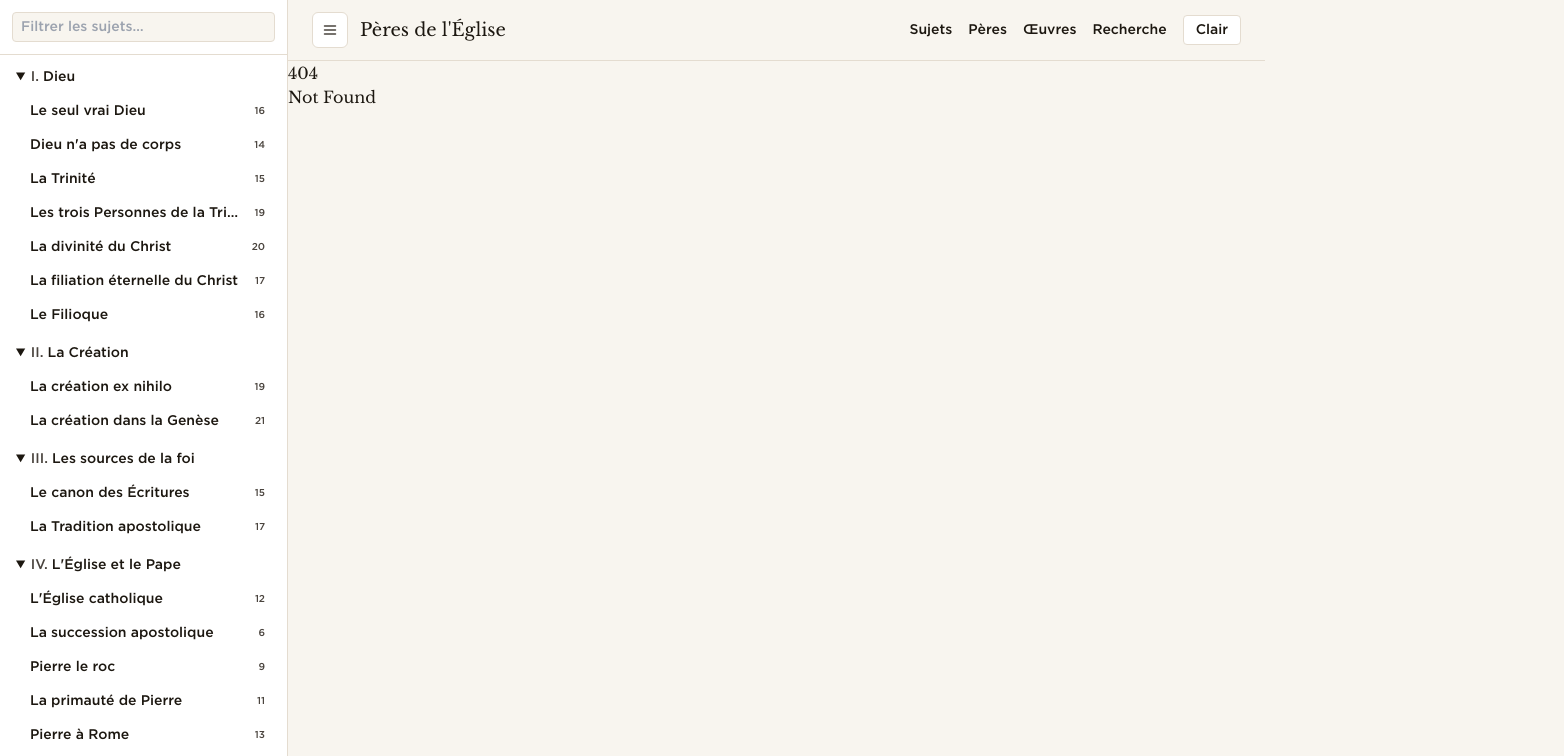
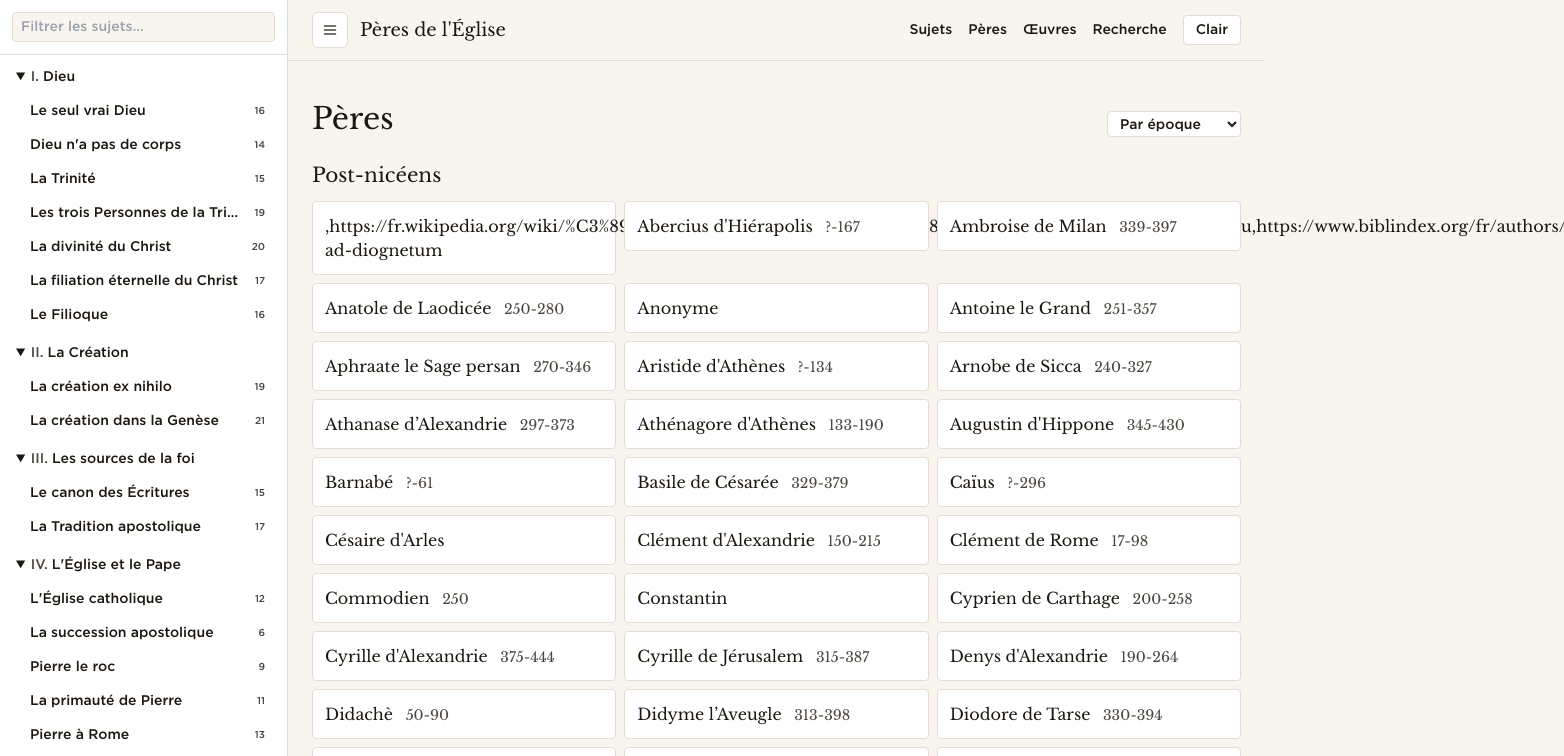
Before and after one commit to janvier-s/traditionapostolique, a SvelteKit app: page /peres in a window 1280 px wide. Before the commit this address had no page. Shown: the top 756 px of the page, 1564 px wide, since content can reach past the window. Built offline with nearby package versions, Linux system fonts and the light colour scheme.

Commit message:
feat: /peres index + /peres/[slug] detail with works and quotes

```diff
--- /dev/null
+++ b/src/routes/peres/+page.svelte
@@ -0,0 +1,56 @@
+<script lang="ts">
+	import { authors } from '$lib/data';
+	import { eraLabel, eraOrder } from '$lib/utils/era';
+
+	let sortMode = $state<'chrono' | 'alpha'>('chrono');
+
+	const grouped = $derived.by(() => {
+		if (sortMode === 'alpha') {
+			return [
+				{ era: null, items: [...authors].sort((a, b) => a.name.localeCompare(b.name, 'fr')) }
+			];
+		}
+		return eraOrder
+			.map((era) => ({
+				era,
+				items: authors
+					.filter((a) => a.era === era)
+					.sort((a, b) => a.name.localeCompare(b.name, 'fr'))
+			}))
+			.filter((g) => g.items.length > 0);
+	});
+</script>
+
+<section class="px-6 py-10">
+	<div class="flex items-baseline justify-between">
+		<h1 class="font-heading text-3xl">Pères</h1>
+		<select
+			bind:value={sortMode}
+			class="rounded border border-border bg-panel px-2 py-1 font-ui text-sm"
+		>
+			<option value="chrono">Par époque</option>
+			<option value="alpha">Alphabétique</option>
+		</select>
+	</div>
+
+	<div class="mt-6 space-y-8">
+		{#each grouped as g (g.era ?? 'all')}
+			<section>
+				{#if g.era}<h2 class="font-heading text-xl">{eraLabel(g.era)}</h2>{/if}
+				<ul class="mt-3 grid grid-cols-1 gap-2 md:grid-cols-2 lg:grid-cols-3">
+					{#each g.items as a (a.id)}
+						<li>
+							<a
+								href={`/peres/${a.slug}`}
+								class="block rounded border border-border bg-panel p-3 hover:border-accent"
+							>
+								<span class="font-heading">{a.name}</span>
+								{#if a.dates}<span class="ml-2 text-sm text-muted">{a.dates}</span>{/if}
+							</a>
+						</li>
+					{/each}
+				</ul>
+			</section>
+		{/each}
+	</div>
+</section>
--- /dev/null
+++ b/src/routes/peres/[slug]/+page.svelte
@@ -0,0 +1,47 @@
+<script lang="ts">
+	import EraBadge from '$lib/components/peres/EraBadge.svelte';
+	import QuoteCard from '$lib/components/peres/QuoteCard.svelte';
+	import StudyPanel from '$lib/components/peres/StudyPanel.svelte';
+	import type { Quote } from '$lib/schema';
+
+	let { data } = $props();
+	let openQuote = $state<Quote | null>(null);
+</script>
+
+<section class="px-6 py-10">
+	<header>
+		<h1 class="font-heading text-3xl">{data.author.name}</h1>
+		{#if data.author.originalName}<p class="italic text-muted">{data.author.originalName}</p>{/if}
+		<div class="mt-2 flex flex-wrap items-center gap-3 font-ui text-sm text-muted">
+			<EraBadge era={data.author.era} />
+			{#if data.author.dates}<span>{data.author.dates}</span>{/if}
+			{#if data.author.region}<span>· {data.author.region}</span>{/if}
+			{#if data.author.function}<span>· {data.author.function}</span>{/if}
+		</div>
+		{#if data.author.bioShort}
+			<p class="mt-4 max-w-reader font-body text-lg">{data.author.bioShort}</p>
+		{/if}
+	</header>
+
+	{#if data.works.length > 0}
+		<section class="mt-10">
+			<h2 class="font-heading text-2xl">Œuvres</h2>
+			<ul class="mt-3 space-y-1 font-body">
+				{#each data.works as w (w.id)}
+					<li><a href={`/oeuvres/${w.slug}`} class="hover:text-accent-text">{w.title}</a></li>
+				{/each}
+			</ul>
+		</section>
+	{/if}
+
+	<section class="mt-10">
+		<h2 class="font-heading text-2xl">Citations ({data.quotes.length})</h2>
+		<div class="mt-4 space-y-6">
+			{#each data.quotes as q (q.id)}
+				<QuoteCard quote={q} onOpenPanel={(qq) => (openQuote = qq)} />
+			{/each}
+		</div>
+	</section>
+</section>
+
+<StudyPanel quote={openQuote} onClose={() => (openQuote = null)} />
--- /dev/null
+++ b/src/routes/peres/[slug]/+page.ts
@@ -0,0 +1,10 @@
+import { error } from '@sveltejs/kit';
+import { authorBySlug, quotes, works } from '$lib/data';
+
+export function load({ params }) {
+	const author = authorBySlug(params.slug);
+	if (!author) throw error(404, 'Père introuvable');
+	const authorQuotes = quotes.filter((q) => q.authorId === author.id);
+	const authorWorks = works.filter((w) => w.authorId === author.id);
+	return { author, quotes: authorQuotes, works: authorWorks };
+}
```
